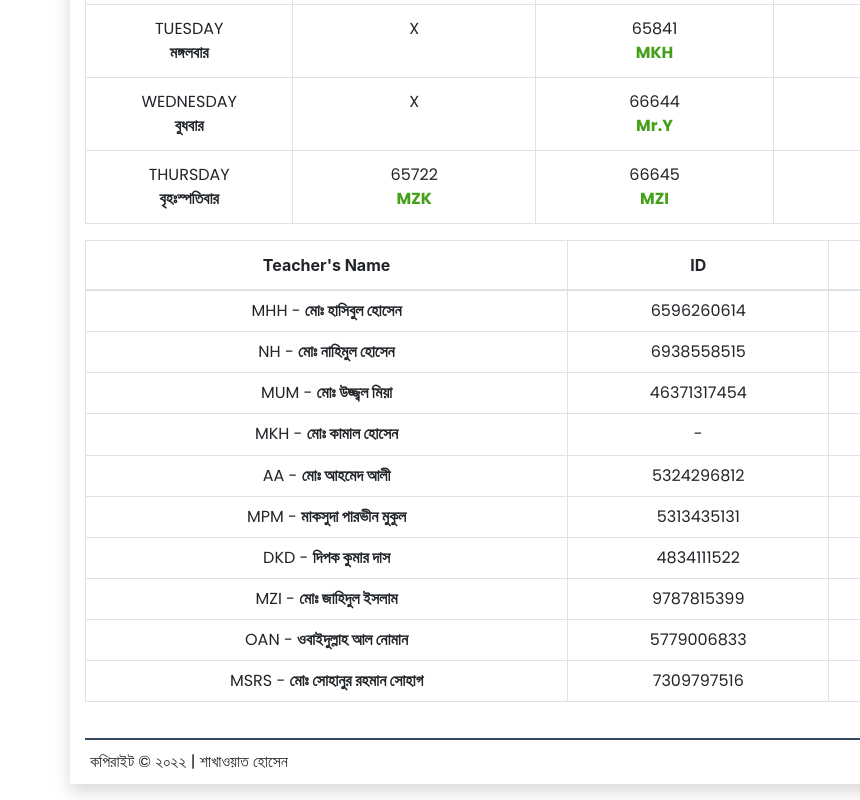
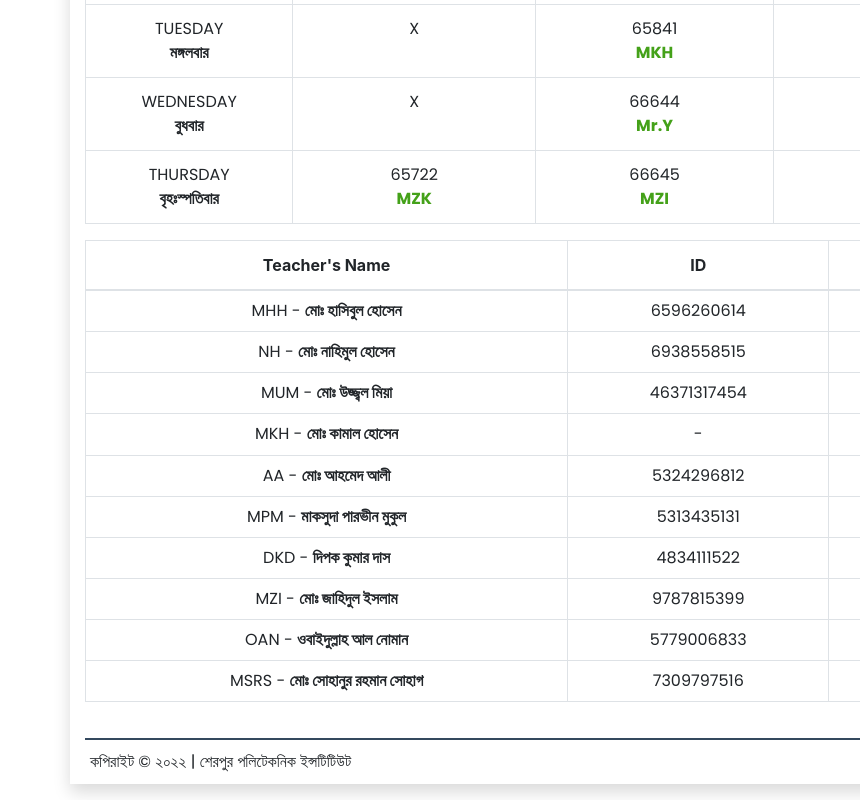
Before and after one commit to shs2001/routine, a plain HTML site: page index.html in a window 1280 px wide. Shown: the part 475-1275 px from the top of the page, 0-860 px from the left. Drawn offline with nearby package versions, Linux system fonts and the light colour scheme.

Commit message:
few change

```diff
--- a/index.html
+++ b/index.html
@@ -303,7 +303,7 @@
             <div class="col-md-12 footer">
                 <div class="line"></div>
                 <div class="d-flex justify-content-between footer_div">
-                    <p>কপিরাইট &copy; ২০২২ | শাখাওয়াত হোসেন </p>
+                    <p>কপিরাইট &copy; ২০২২ | শেরপুর পলিটেকনিক ইন্সটিটিউট </p>
                     <p>কারিগরী সহযোগিতায়ঃ <a href="https://www.facebook.com/shakhawat.hosen.salim" target="_blank">শাখাওয়াত হোসেন</a></p>
                 </div>
             </div>
```
